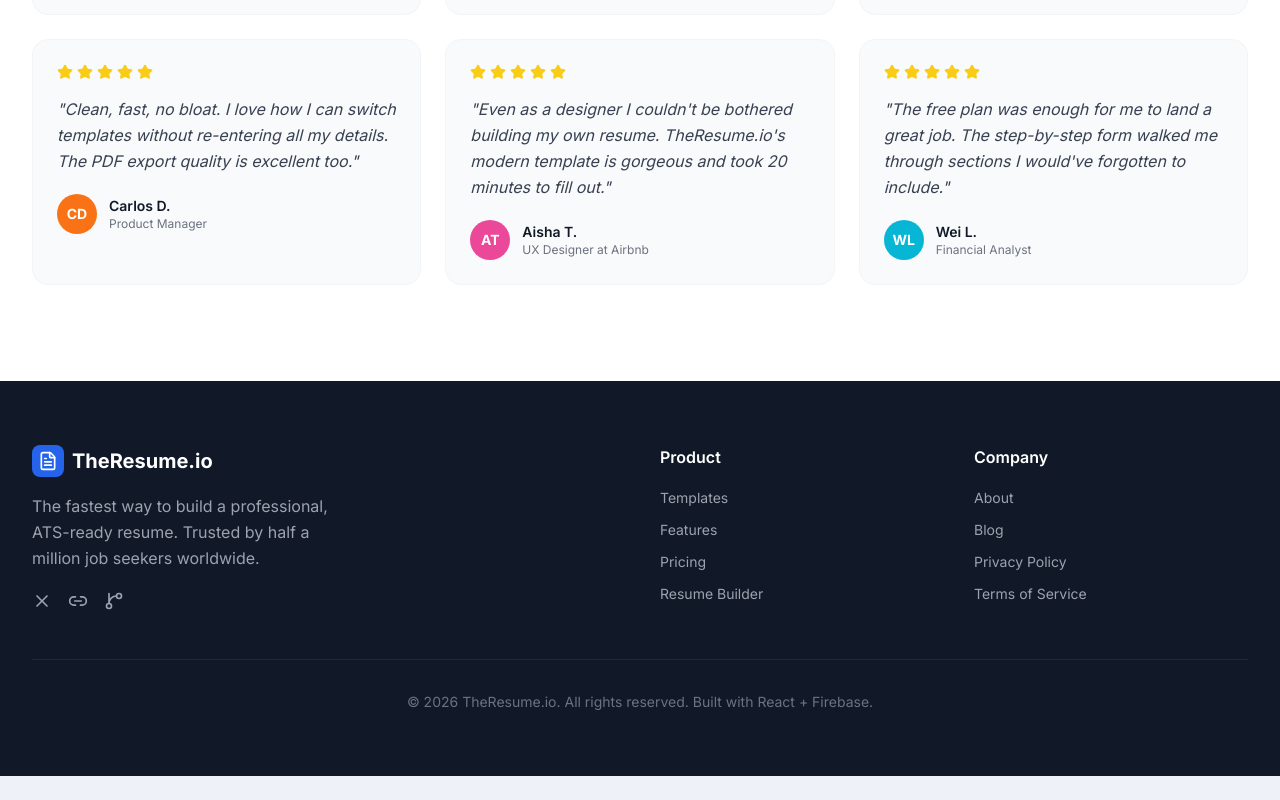
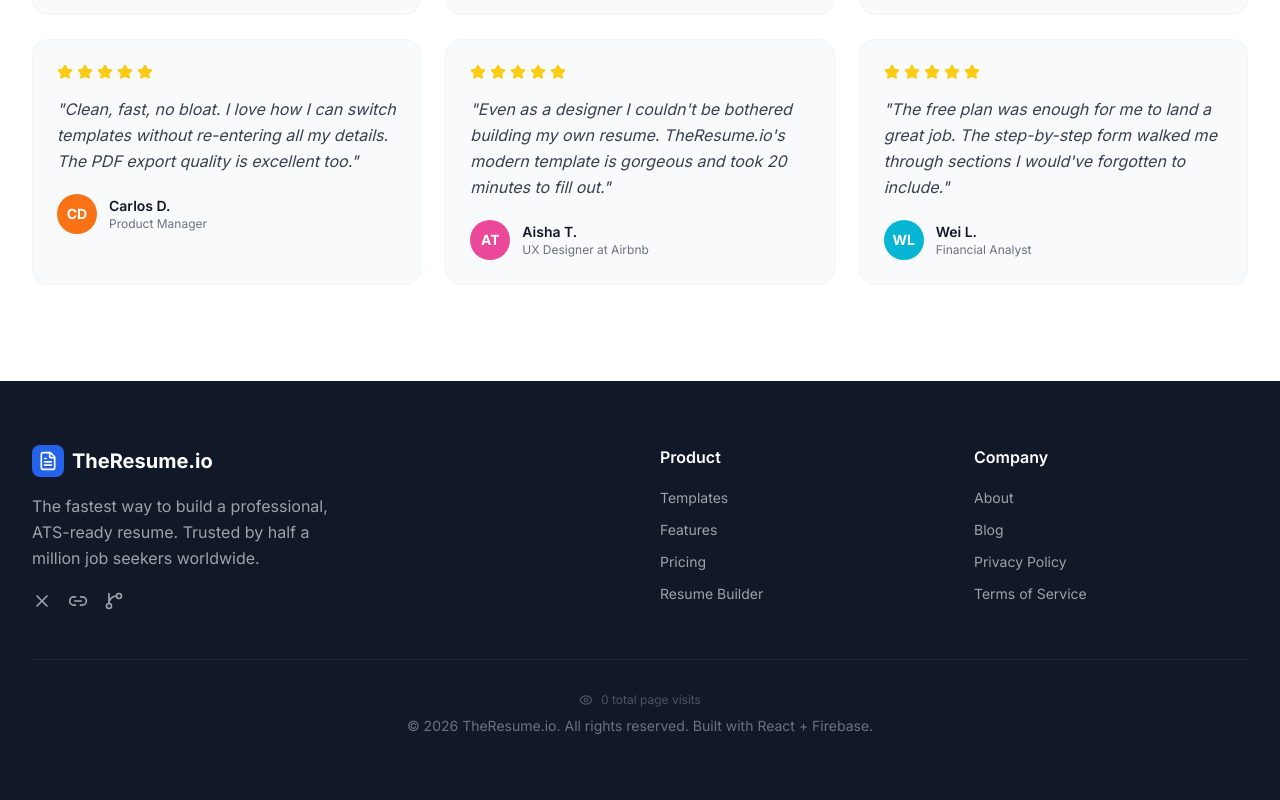
Before and after one commit to vikash-raaj/resume-builder, a React (Vite) app: page / in a window 1280 px wide. Shown: the part 4189-4989 px from the top of the page. Before the commit the page ends 4965 px from the top, so only its background shows below. Built offline with nearby package versions, Linux system fonts and the light colour scheme; no server answers; the database is empty.

Commit message:
Added Visit Section

```diff
--- a/src/App.jsx
+++ b/src/App.jsx
@@ -1,8 +1,10 @@
+import { useEffect } from "react";
 import { BrowserRouter, Routes, Route } from "react-router-dom";
 import { AuthProvider } from "./context/AuthContext";
 import {
   User, Briefcase, MessageCircle, TrendingUp,
 } from "lucide-react";
+import { trackPageView } from "./firebase/analytics";
 
 import RootPage from "./pages/RootPage";
 import Dashboard from "./pages/Dashboard";
@@ -15,6 +17,8 @@ import RecommendationLetterPage from "./pages/RecommendationLetterPage";
 import ComingSoonPage from "./pages/ComingSoonPage";
 
 export default function App() {
+  useEffect(() => { trackPageView(); }, []);
+
   return (
     <BrowserRouter>
       <AuthProvider>
--- a/src/components/landing/Footer.jsx
+++ b/src/components/landing/Footer.jsx
@@ -1,7 +1,16 @@
+import { useState, useEffect } from "react";
 import { Link } from "react-router-dom";
-import { FileText, X as XIcon, Link2, GitBranch } from "lucide-react";
+import { FileText, X as XIcon, Link2, GitBranch, Eye } from "lucide-react";
+import { subscribeToPageViews } from "../../firebase/analytics";
 
 export default function Footer() {
+  const [views, setViews] = useState(null);
+
+  useEffect(() => {
+    const unsub = subscribeToPageViews(setViews);
+    return unsub;
+  }, []);
+
   return (
     <footer className="bg-gray-900 text-gray-400 py-16">
       <div className="max-w-7xl mx-auto px-4 sm:px-6 lg:px-8">
@@ -49,8 +58,18 @@ export default function Footer() {
           </div>
         </div>
 
-        <div className="border-t border-gray-800 pt-8 text-sm text-center text-gray-500">
-          © {new Date().getFullYear()} TheResume.io. All rights reserved. Built with React + Firebase.
+        <div className="border-t border-gray-800 pt-8 flex flex-col items-center gap-2">
+          <div className="flex items-center gap-2 text-xs text-gray-600">
+            <Eye className="w-3.5 h-3.5" />
+            <span>
+              {views === null
+                ? "Loading visits..."
+                : `${views.toLocaleString()} total page visits`}
+            </span>
+          </div>
+          <p className="text-sm text-gray-500">
+            © {new Date().getFullYear()} TheResume.io. All rights reserved. Built with React + Firebase.
+          </p>
         </div>
       </div>
     </footer>
--- /dev/null
+++ b/src/firebase/analytics.js
@@ -0,0 +1,18 @@
+import { doc, setDoc, increment, onSnapshot } from "firebase/firestore";
+import { db } from "./config";
+
+const viewsDoc = doc(db, "analytics", "pageViews");
+
+export async function trackPageView() {
+  try {
+    await setDoc(viewsDoc, { count: increment(1) }, { merge: true });
+  } catch {
+    // analytics should never break the app
+  }
+}
+
+export function subscribeToPageViews(callback) {
+  return onSnapshot(viewsDoc, (snap) => {
+    callback(snap.exists() ? (snap.data().count ?? 0) : 0);
+  }, () => callback(null));
+}
```
Also changed, not shown: 1 other file (tests, documents, lock files or other folders).
